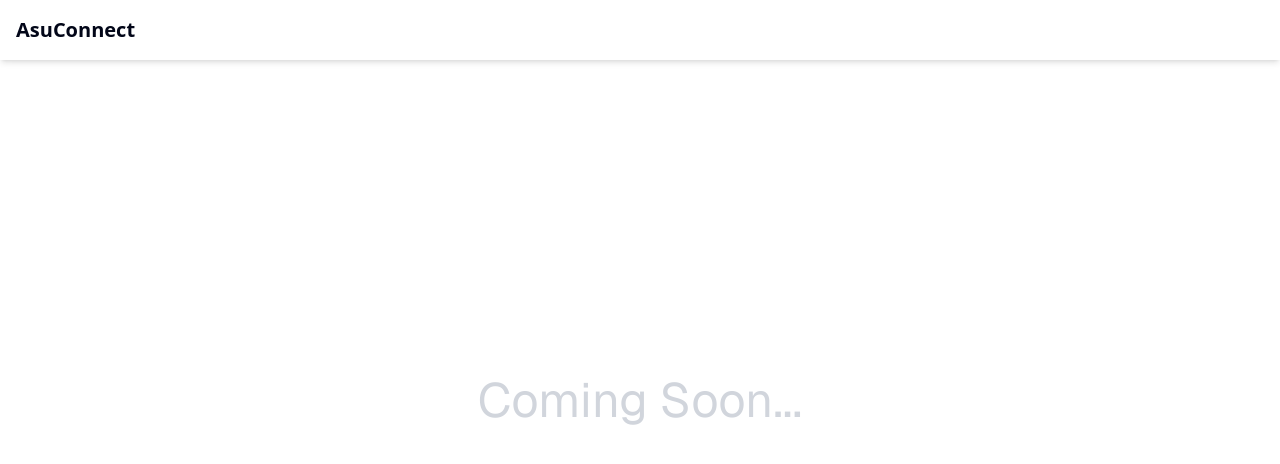
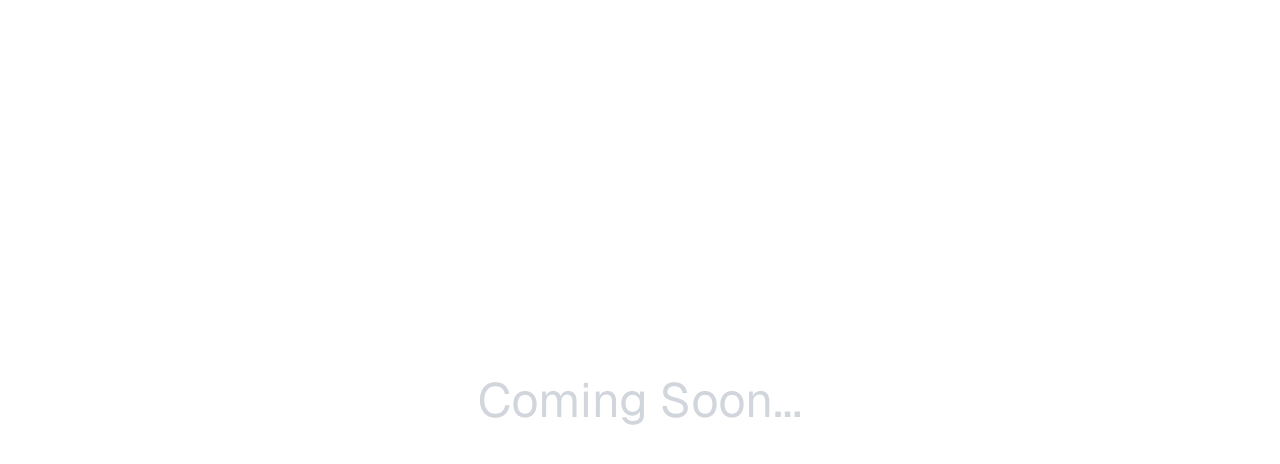
Before and after one commit to Arya-Yazdi/asu-connect, a Next.js app: page / in a window 1280 px wide. Shown: the top 464 px of the page. Built offline with nearby package versions, Linux system fonts and the light colour scheme.

Commit message:
removed navbar

```diff
--- a/app/layout.tsx
+++ b/app/layout.tsx
@@ -2,6 +2,8 @@ import NavBar from "@/components/Navbar";
 import type { Metadata } from "next";
 import { Geist, Geist_Mono } from "next/font/google";
 import "./globals.css";
+import { SidebarProvider, SidebarTrigger } from "@/components/ui/sidebar";
+import { AppSidebar } from "@/components/app-sidebar";
 
 const geistSans = Geist({
   variable: "--font-geist-sans",
@@ -28,7 +30,6 @@ export default function RootLayout({
       <body
         className={`${geistSans.variable} ${geistMono.variable} antialiased`}
       >
-        <NavBar />
         {children}
       </body>
     </html>
```
